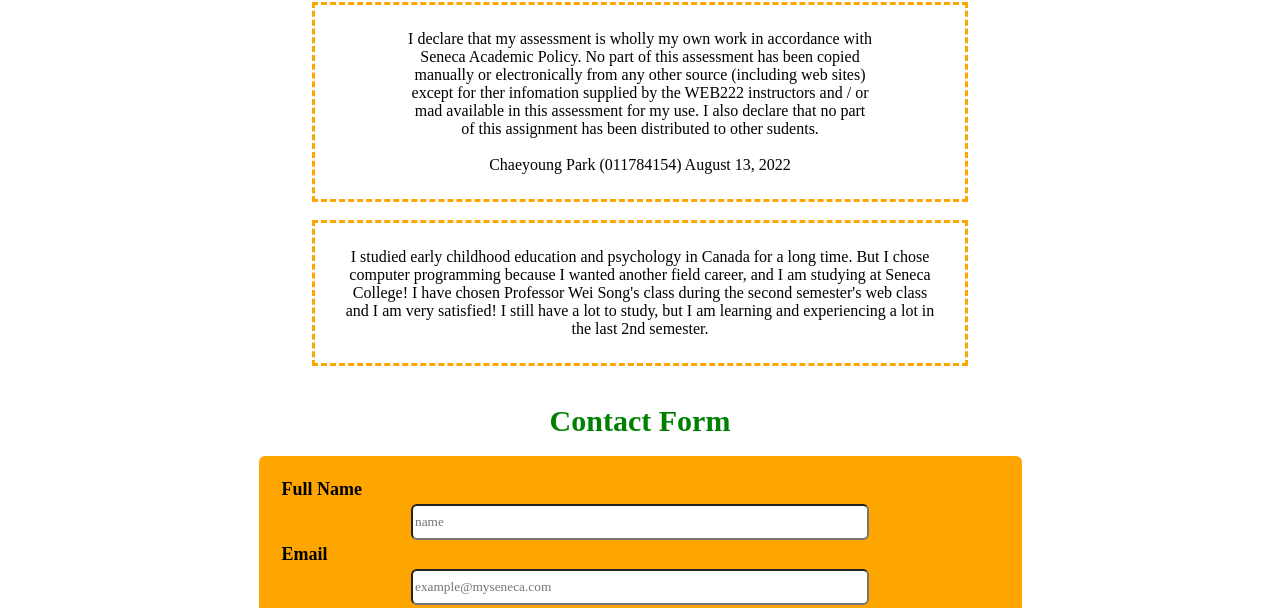
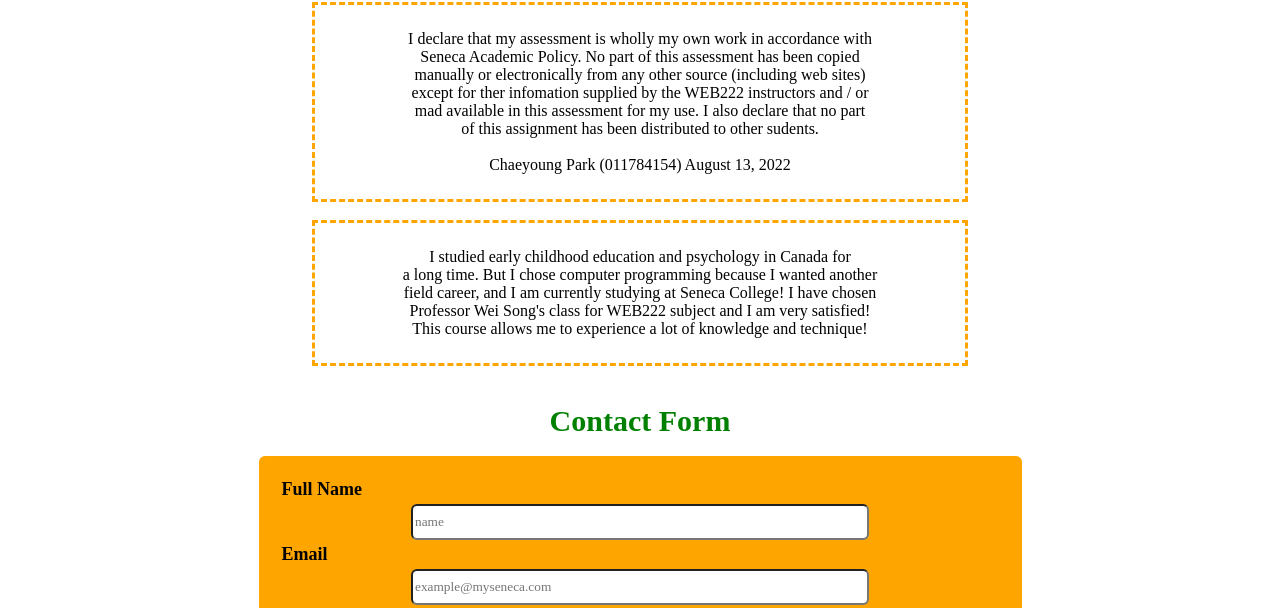
Before and after one commit to ChaeyoungPark1016/WEB222_FinalProject, a plain HTML site: page index.html in a window 1280 px wide. Shown: the part 492-1100 px from the top of the page. Drawn offline with nearby package versions, Linux system fonts and the light colour scheme; a web font is replaced by a local one.

Commit message:
Update index.html

```diff
--- a/index.html
+++ b/index.html
@@ -41,13 +41,11 @@
         </div>
         <br>
         <div id="bannerContent2">
-           <p>
-           I studied early childhood education and psychology in Canada for a long time.
-           But I chose computer programming because I wanted another field career, and
-           I am studying at Seneca College! I have chosen Professor Wei Song's class during
-           the second semester's web class and I am very satisfied! I still have a lot to study,
-           but I am learning and experiencing a lot in the last 2nd semester.
-           </p>
+           <p>I studied early childhood education and psychology in Canada for</p>
+           <p>a long time. But I chose computer programming because I wanted another</p>
+           <p>field career, and I am currently studying at Seneca College! I have chosen</p>
+           <p>Professor Wei Song's class for WEB222 subject and I am very satisfied!</p>
+           <p>This course allows me to experience a lot of knowledge and technique!</p>
         </div>
         </div>
 
```
